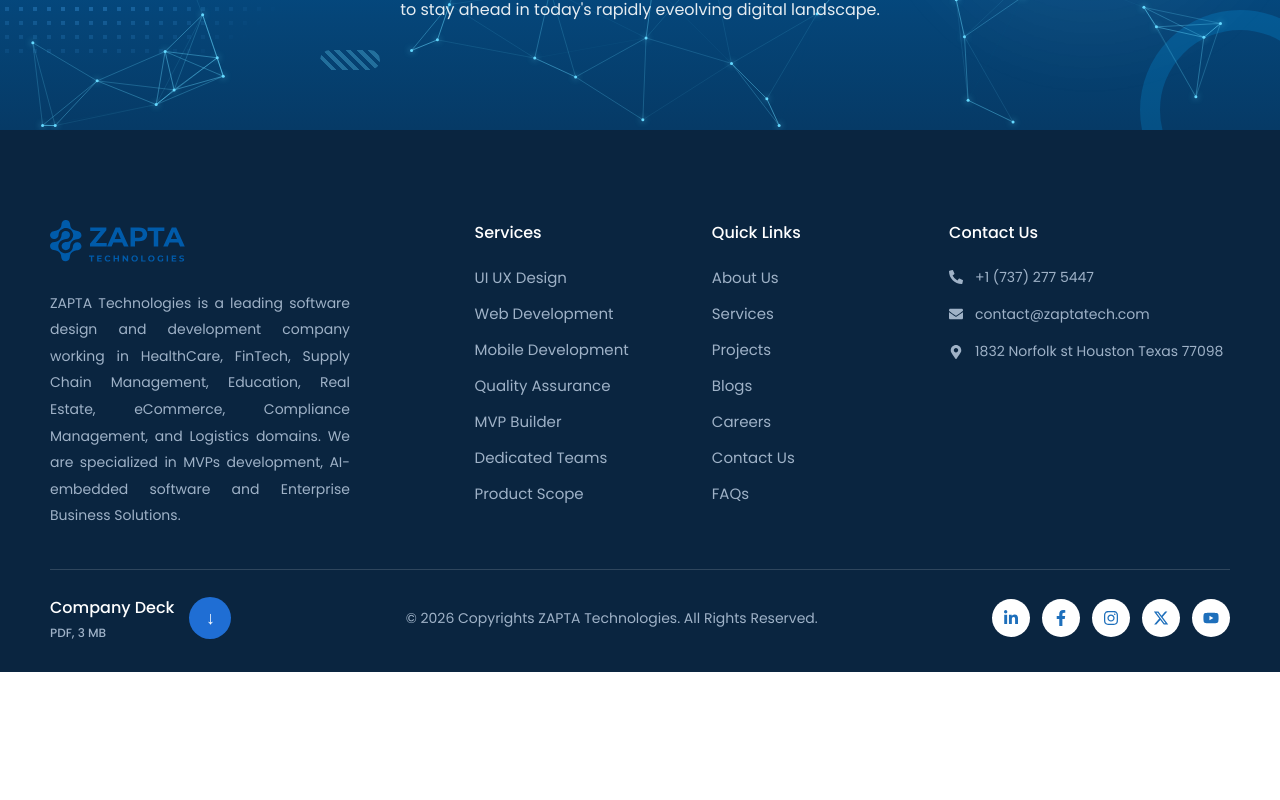
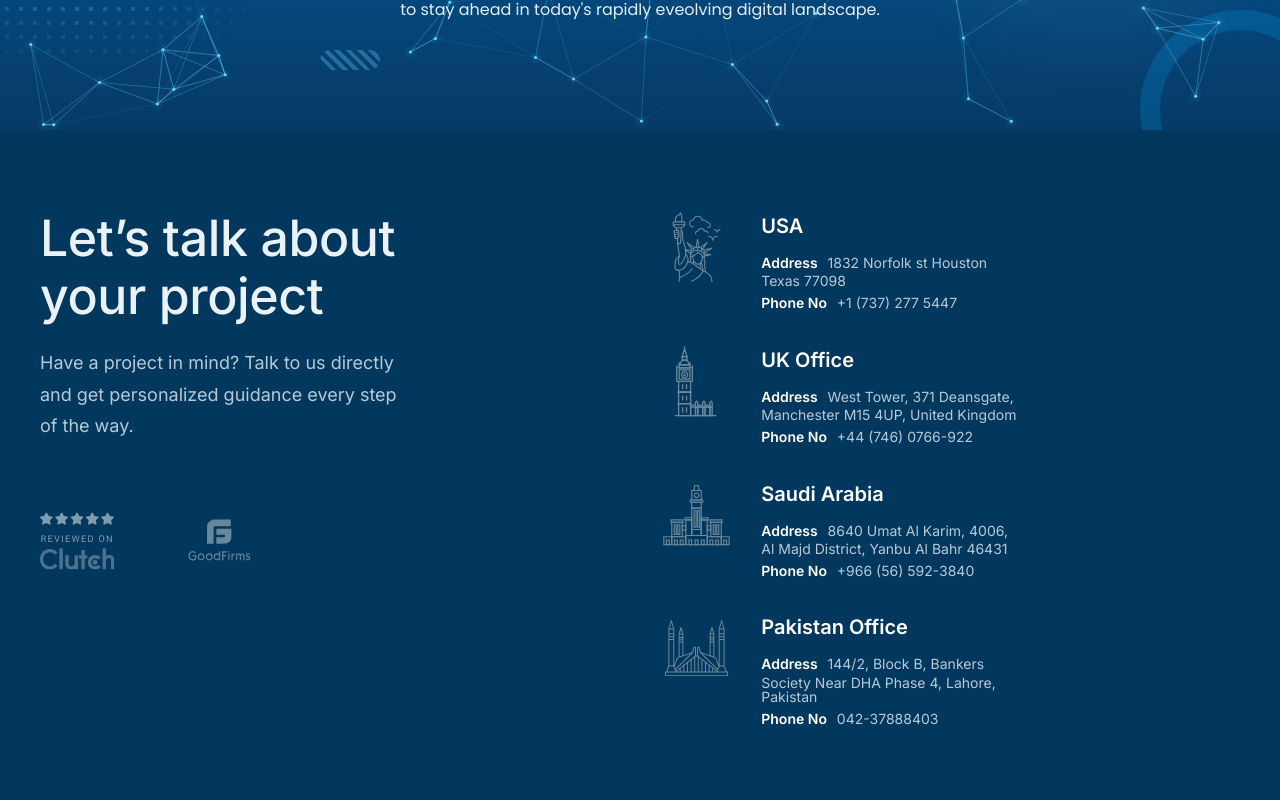
Before and after one commit to hasanSaeed17/ZaptaTechologiesClone, a React (Vite) app: page /about in a window 1280 px wide. Shown: the part 400-1200 px from the top of the page. Before the commit the page ends 1072 px from the top, so only its background shows below. Built offline with nearby package versions, Linux system fonts and the light colour scheme.

Commit message:
AboutCTA

```diff
--- /dev/null
+++ b/src/components/core/About/AboutCTA.css
@@ -0,0 +1,96 @@
+.cta {
+  background: #02385D;
+  padding-top: 80px;
+  padding-bottom: 80px;
+  font-family: "Inter", sans-serif;
+}
+
+/* MAIN CONTAINER */
+.cta-container {
+  width: 980px;
+  margin-left: 40px;
+  display: flex;
+  justify-content: space-between;
+}
+
+/* LEFT SIDE */
+.cta-left {
+  width: 48%;
+  margin-right: 260px;
+}
+
+.cta-left h2 {
+  font-size: 50px;
+  font-weight: 500;
+  color: #eaf2f7;
+  line-height: 1.15;
+  margin-bottom: 22px;
+  letter-spacing: -0.4px;
+}
+
+.cta-left p {
+  font-size: 18px;
+  color: #b8c9d6;
+  line-height: 1.75;
+  max-width: 440px;
+}
+
+/* REVIEWS */
+.cta-reviews {
+  margin-top: 70px;
+  display: flex;
+  align-items: center;
+  gap: 70px;
+}
+
+.cta-reviews img:first-child {
+  height: 58px; /* clutch */
+}
+
+.cta-reviews img:last-child {
+  height: 44px; /* goodfirms */
+  opacity: 0.8;
+}
+
+/* RIGHT SIDE */
+.cta-right {
+  width: 48%;
+  display: flex;
+  flex-direction: column;
+  gap: 25px;
+}
+
+/* EACH ITEM */
+.cta-item {
+  display: flex;
+  align-items: flex-start;
+  gap: 28px;
+}
+
+/* ICONS */
+.cta-item img {
+  width: 74px;
+  height: 74px;
+  opacity: 0.7;
+}
+
+/* TEXT */
+.cta-item h4 {
+  font-size: 20px;
+  font-weight: 600;
+  color: #ffffff;
+  margin-bottom: 10px;
+}
+
+.cta-item p {
+  font-size: 14px;
+  color: #b8c9d6;
+  line-height: 1;
+  margin-bottom: 4px;
+}
+
+.cta-item span {
+  font-weight: 600;
+  color: #ffffff;
+  margin-right: 6px;
+}
--- /dev/null
+++ b/src/components/core/About/AboutCTA.jsx
@@ -0,0 +1,79 @@
+import React from "react";
+import "./AboutCTA.css";
+
+// 👉 import your icons/images
+import usaIcon from "../../../assets/usa.svg";
+import ukIcon from "../../../assets/uk.svg";
+import saudiIcon from "../../../assets/saudi.svg";
+import pakistanIcon from "../../../assets/pakistan.svg";
+
+import clutch from "../../../assets/clutch.svg";
+import goodfirms from "../../../assets/goodfirms.svg";
+
+const AboutCTA = () => {
+  return (
+    <section className="cta">
+      <div className="cta-container">
+
+        {/* LEFT */}
+        <div className="cta-left">
+          <h2>Let’s talk about your project</h2>
+
+          <p>
+            Have a project in mind? Talk to us directly and get
+            personalized guidance every step of the way.
+          </p>
+
+          <div className="cta-reviews">
+            <img src={clutch} alt="clutch" className="clutch" />
+            <img src={goodfirms} alt="goodfirms" className="goodfirms" />
+          </div>
+        </div>
+
+        {/* RIGHT */}
+        <div className="cta-right">
+
+          <div className="cta-item">
+            <img src={usaIcon} alt="usa" />
+            <div className="cta-text">
+              <h4>USA</h4>
+              <p><span>Address</span> 1832 Norfolk st Houston Texas 77098</p>
+              <p><span>Phone No</span> +1 (737) 277 5447</p>
+            </div>
+          </div>
+
+          <div className="cta-item">
+            <img src={ukIcon} alt="uk" />
+            <div className="cta-text">
+              <h4>UK Office</h4>
+              <p><span>Address</span> West Tower, 371 Deansgate, Manchester M15 4UP, United Kingdom</p>
+              <p><span>Phone No</span> +44 (746) 0766-922</p>
+            </div>
+          </div>
+
+          <div className="cta-item">
+            <img src={saudiIcon} alt="saudi" />
+            <div className="cta-text">
+              <h4>Saudi Arabia</h4>
+              <p><span>Address</span> 8640 Umat Al Karim, 4006, Al Majd District, Yanbu Al Bahr 46431</p>
+              <p><span>Phone No</span> +966 (56) 592-3840</p>
+            </div>
+          </div>
+
+          <div className="cta-item">
+            <img src={pakistanIcon} alt="pakistan" />
+            <div className="cta-text">
+              <h4>Pakistan Office</h4>
+              <p><span>Address</span> 144/2, Block B, Bankers Society Near DHA Phase 4, Lahore, Pakistan</p>
+              <p><span>Phone No</span> 042-37888403</p>
+            </div>
+          </div>
+
+        </div>
+
+      </div>
+    </section>
+  );
+};
+
+export default AboutCTA;
--- a/src/pages/About.jsx
+++ b/src/pages/About.jsx
@@ -1,10 +1,13 @@
 import React from 'react';
 import AboutHero from '../components/core/About/AboutHero';
+import AboutCTA from '../components/core/About/AboutCTA';
 
 const About = () => {
   return (
     <>
       <AboutHero />
+
+      <AboutCTA />
     </>
   );
 };
```
